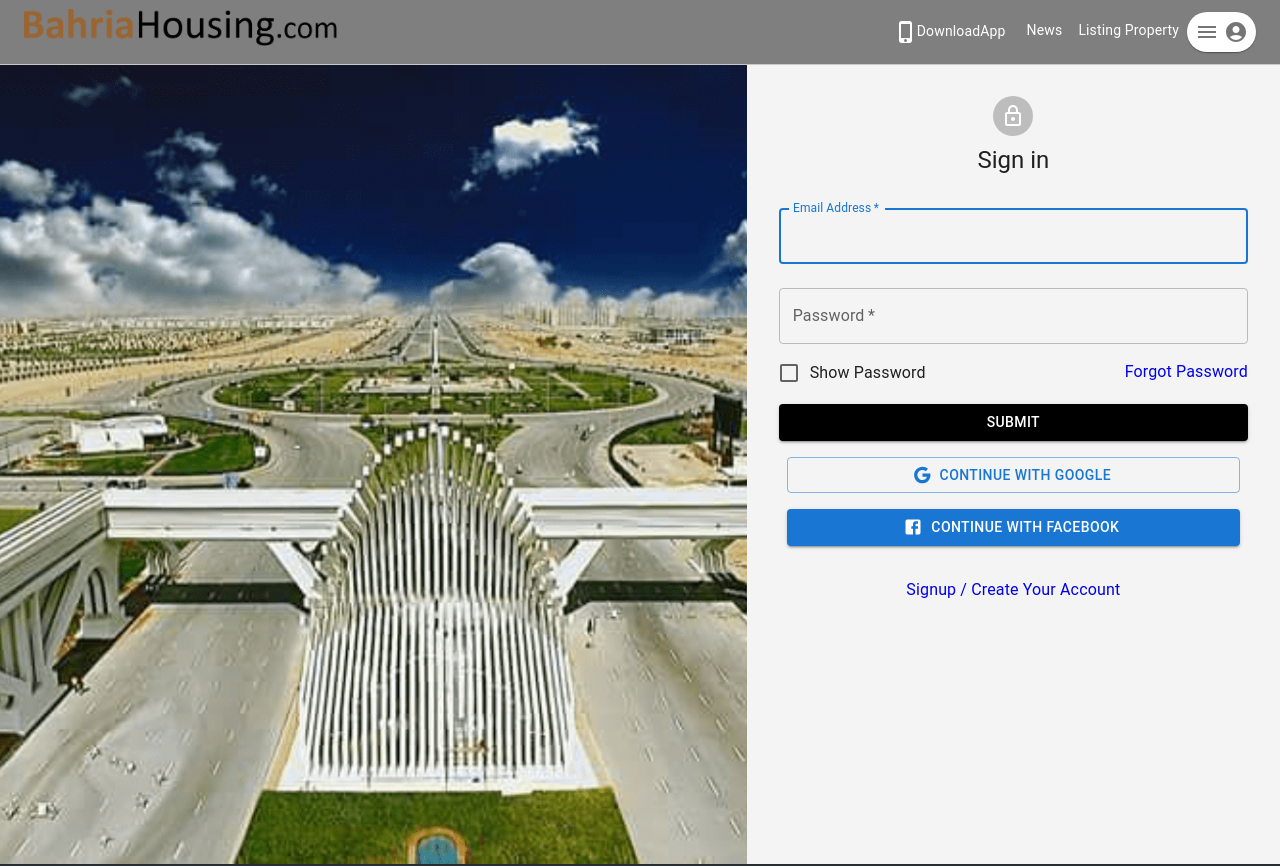
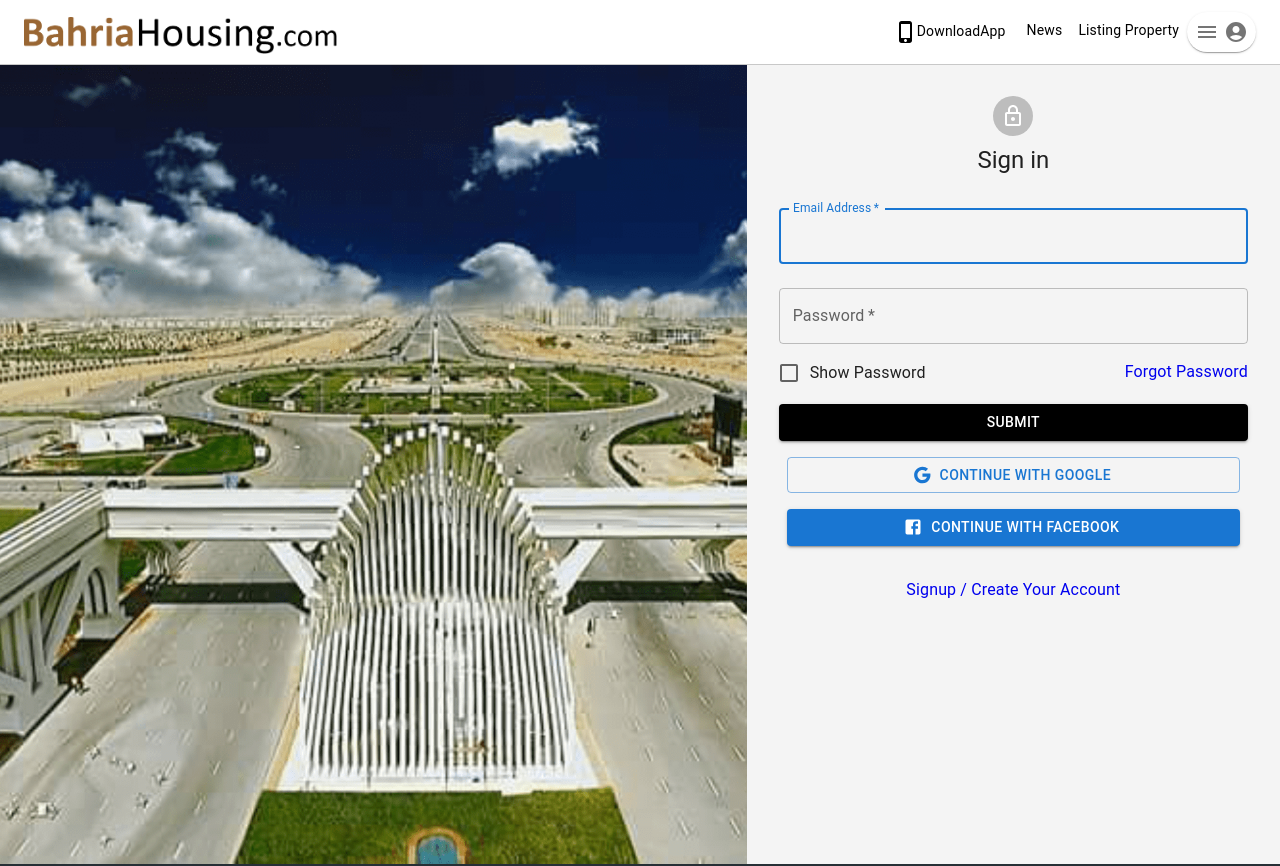
Before and after one commit to khalil72/Bahriya, a React (Create React App) app: page /login in a window 1280 px wide. Shown: the top 866 px of the page. Built offline with nearby package versions, Linux system fonts and the light colour scheme.

Commit message:
form submit

```diff
--- a/package.json
+++ b/package.json
@@ -15,6 +15,8 @@
     "@testing-library/user-event": "^13.5.0",
     "@types/react": "^18.0.18",
     "axios": "^0.27.2",
+    "email-validator": "^2.0.4",
+    "formik": "^2.2.9",
     "material-ui-phone-number": "^3.0.0",
     "material-ui-search-bar": "^1.0.0",
     "react": "^18.2.0",
@@ -32,7 +34,8 @@
     "slick-carousel": "^1.8.1",
     "styled-components": "^5.3.5",
     "tsconfig.json": "^1.0.11",
-    "web-vitals": "^2.1.4"
+    "web-vitals": "^2.1.4",
+    "yup": "^0.32.11"
   },
   "scripts": {
     "start": "react-scripts start",
--- a/src/Components/Layout/Header.js
+++ b/src/Components/Layout/Header.js
@@ -13,17 +13,18 @@ import CssBaseline from '@mui/material/CssBaseline';
 const useStyle = makeStyles({
   Link: {
     textDecoration: 'none',
-    color:' white !important',
+    color:' black !important',
     padding: '0px 8px ',
     marginTop:'8px'
 
   },
 
   AppBar:{
-    backgroundColor:'rgba(0,0,0,0.5) !important',
+    backgroundColor:'white !important',
     borderBottom: '1px solid rgb(200, 200, 200)',
     fontSize: '14px',
-    boxShadow:'none !important'
+    boxShadow:'none !important',
+    color:'black'
 
   },
 
@@ -74,9 +75,10 @@ const Header = (props) => {
               flexGrow: 0,
 
 
-              color: 'inherit',
+              color: 'black',
               textDecoration: 'none',
-              mr: 1
+              mr: 0,
+              mt:2
             }}
           >
             <Link to='/home'> <img src={Property051}  height='37px' alt=''  />
--- a/src/Components/PagesComponent/Login/Form.js
+++ b/src/Components/PagesComponent/Login/Form.js
@@ -7,20 +7,50 @@ import Checkbox from '@mui/material/Checkbox';
 import GoogleIcon from '@mui/icons-material/Google';
 import FacebookIcon from '@mui/icons-material/Facebook';
 import { Link ,  useNavigate } from 'react-router-dom';
+import { useState } from 'react';
+import { BASE_URL } from '../../../Utils/Constant';
+import axios from 'axios';
+import { ErrorHandler } from '../../../Utils/ErrorHandler';
+
 
 const Form = () => {
     const navigate = useNavigate();
+    const [email , setEmail] = useState('');
+    const [password , setPassword] = useState('');
+
 
     const onSubmit =(e)=> {
         e.preventDefault();
-        const data = new FormData(e.currentTarget);
-        navigate('/dashboard');
-        console.log({
-            email:data.get('email'),
-            password:data.get('password'),
-        })
+        console.log(email,password);
+        setEmail('');
+        setPassword('');
 
+        const userData ={
+            email:email,
+            password:password
+        }
 
+      axios.post(`${BASE_URL}login` , userData)
+      .then((response)=>{
+        const data= response.data;
+        if(data.status){
+            navigate('/dashboard')
+        }
+
+      })
+      .catch((error)=>{
+        if(error.response){
+            const data = error.response.data?.data;
+            ErrorHandler(data)
+            console.log(error?.response);
+            console.log("server responded");
+        }
+        else if (error.request) {
+            console.log("network error");
+          } else {
+            console.log(error);
+          }
+      });
     }
   return (
     <Box sx={{my:3, mx:4 ,display:'flex' , flexDirection:'column',
@@ -45,6 +75,8 @@ const Form = () => {
              autoComplete="email"
              autoFocus
              size="large"
+             onChange={(e) => setEmail(e.target.value)}
+
 
             />
              <TextField
@@ -56,6 +88,7 @@ const Form = () => {
                 type="password"
                 id="password"
                 autoComplete="current-password"
+                onChange={(e) => setPassword(e.target.value)}
               />
 
 
--- a/src/Components/PagesComponent/Register/RegisterForm.js
+++ b/src/Components/PagesComponent/Register/RegisterForm.js
@@ -10,7 +10,7 @@ import axios from 'axios';
 
 import { Link,  useNavigate } from 'react-router-dom';
 import { BASE_URL } from '../../../Utils/Constant';
-import { toast } from '../../../Utils/Toast';
+// import { toast } from '../../../Utils/Toast';
 import { ErrorHandler } from '../../../Utils/ErrorHandler';
 
 
@@ -69,7 +69,6 @@ const RegisterForm = () => {
       setLastName('');
       setConfirmPassword('');
 
-
       const userData ={
         email : email,
         password:password,
@@ -88,7 +87,7 @@ const RegisterForm = () => {
        // console.log(response.data);
        const data = response.data;
        if(data.status){
-        navigate("/login")
+        navigate('/login')
        }
 
       })
```
Also changed, not shown: 1 other file (tests, documents, lock files or other folders).
